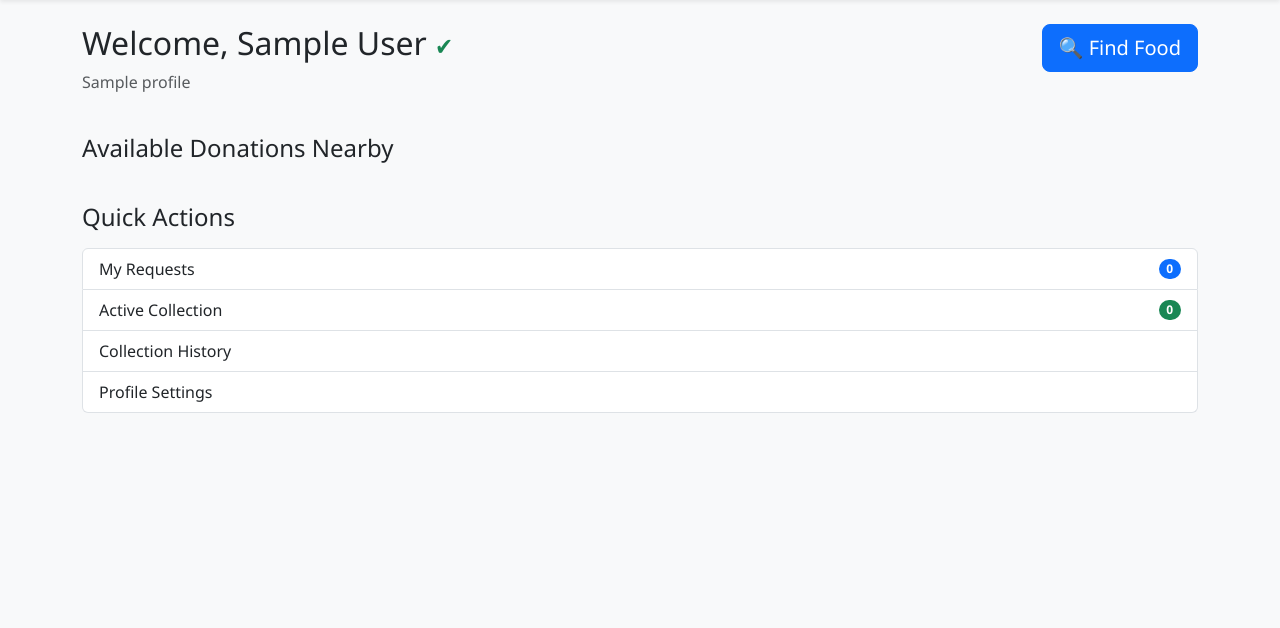
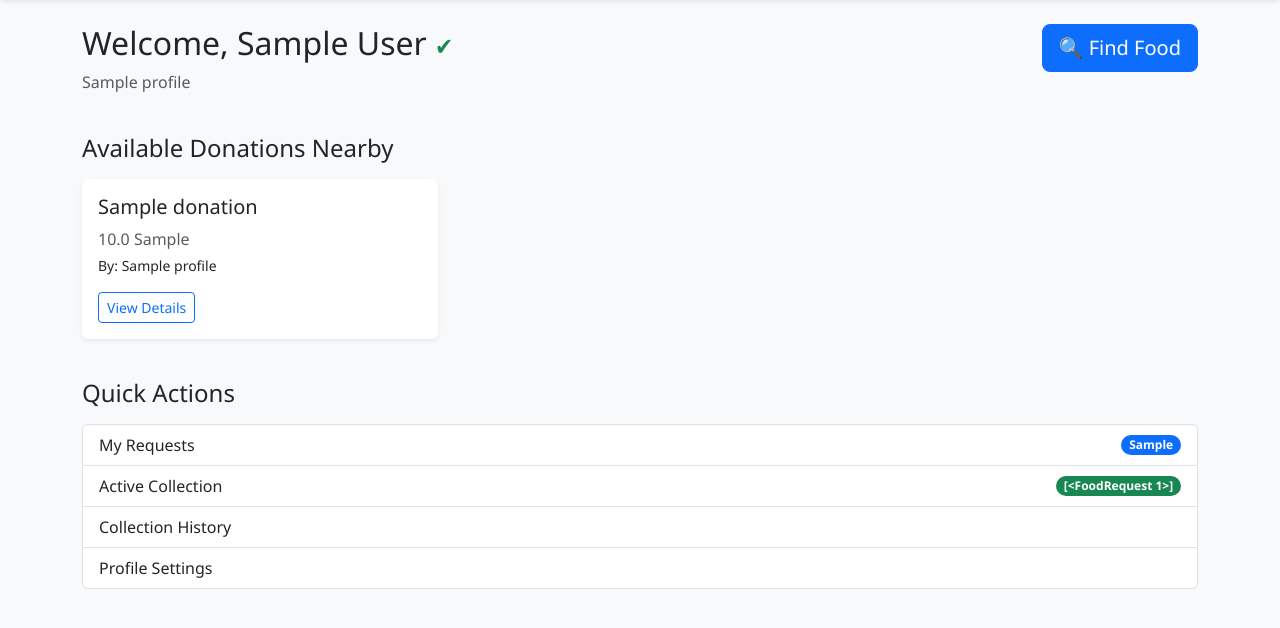
Before and after one commit to kpbinduprakasha-cpu/Food-Management, a Flask app: template templates/receiver/dashboard.html in a window 1280 px wide. Shown: the part 56-684 px from the top of the page. Run offline with Flask 3, Linux system fonts and the light colour scheme; a user stored in the database is signed in; tables that the repository leaves empty hold one stand-in row (values such as "Sample post"); the template is opened without the code that fills it: values that come from a table or form of the project are taken from there, most other values are stand-ins (such as "Sample title", 1, 10 or a date in 2020).

Commit message:
Fix hardcoded statistics on sender and receiver dashboards

```diff
--- a/templates/receiver/dashboard.html
+++ b/templates/receiver/dashboard.html
@@ -12,7 +12,7 @@
         <p class="text-muted">{{ current_user.receiver_profile.organization_name }}</p>
     </div>
     <div class="col-md-4 text-end">
-        <a href="#" class="btn btn-primary btn-lg">
+        <a href="{{ url_for('food.available') }}" class="btn btn-primary btn-lg">
             🔍 Find Food
         </a>
     </div>
@@ -22,10 +22,24 @@
     <div class="col-md-12">
         <h4>Available Donations Nearby</h4>
         <div class="row mt-3">
-            <!-- Placeholder for donations -->
-            <div class="col-12">
-                <div class="alert alert-info">No available donations nearby at the moment.</div>
-            </div>
+            {% if recent_donations %}
+                {% for food in recent_donations %}
+                <div class="col-md-4 mb-3">
+                    <div class="card h-100 shadow-sm">
+                        <div class="card-body">
+                            <h5 class="card-title">{{ food.food_name }}</h5>
+                            <p class="card-text text-muted mb-1">{{ food.quantity }} {{ food.unit }}</p>
+                            <p class="card-text small">By: {{ food.sender.sender_profile.organization_name or food.sender.full_name }}</p>
+                            <a href="{{ url_for('food.details', id=food.id) }}" class="btn btn-sm btn-outline-primary">View Details</a>
+                        </div>
+                    </div>
+                </div>
+                {% endfor %}
+            {% else %}
+                <div class="col-12">
+                    <div class="alert alert-info">No available donations nearby at the moment.</div>
+                </div>
+            {% endif %}
         </div>
     </div>
 </div>
@@ -34,13 +48,13 @@
     <div class="col-md-12">
         <h4 class="mb-3">Quick Actions</h4>
         <div class="list-group">
-            <a href="#" class="list-group-item list-group-item-action d-flex justify-content-between align-items-center">
+            <a href="{{ url_for('receiver.my_requests') }}" class="list-group-item list-group-item-action d-flex justify-content-between align-items-center">
                 My Requests
-                <span class="badge bg-primary rounded-pill">0</span>
+                <span class="badge bg-primary rounded-pill">{{ my_requests }}</span>
             </a>
-            <a href="#" class="list-group-item list-group-item-action d-flex justify-content-between align-items-center">
+            <a href="{{ url_for('receiver.my_requests') }}" class="list-group-item list-group-item-action d-flex justify-content-between align-items-center">
                 Active Collection
-                <span class="badge bg-success rounded-pill">0</span>
+                <span class="badge bg-success rounded-pill">{{ active_collections }}</span>
             </a>
             <a href="#" class="list-group-item list-group-item-action">Collection History</a>
             <a href="#" class="list-group-item list-group-item-action">Profile Settings</a>
```
Also changed, not shown: routes/receiver.py (+20 -1 lines), routes/sender.py (+34 -1 lines), templates/sender/dashboard.html (+4 -4 lines).
